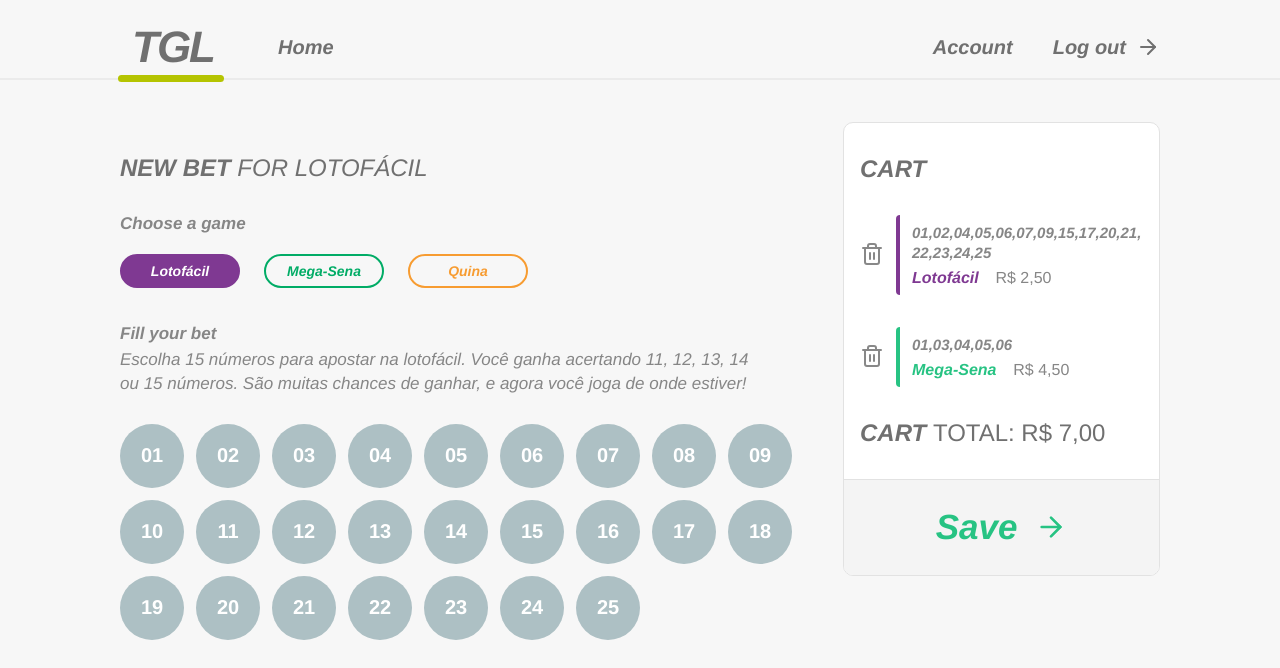
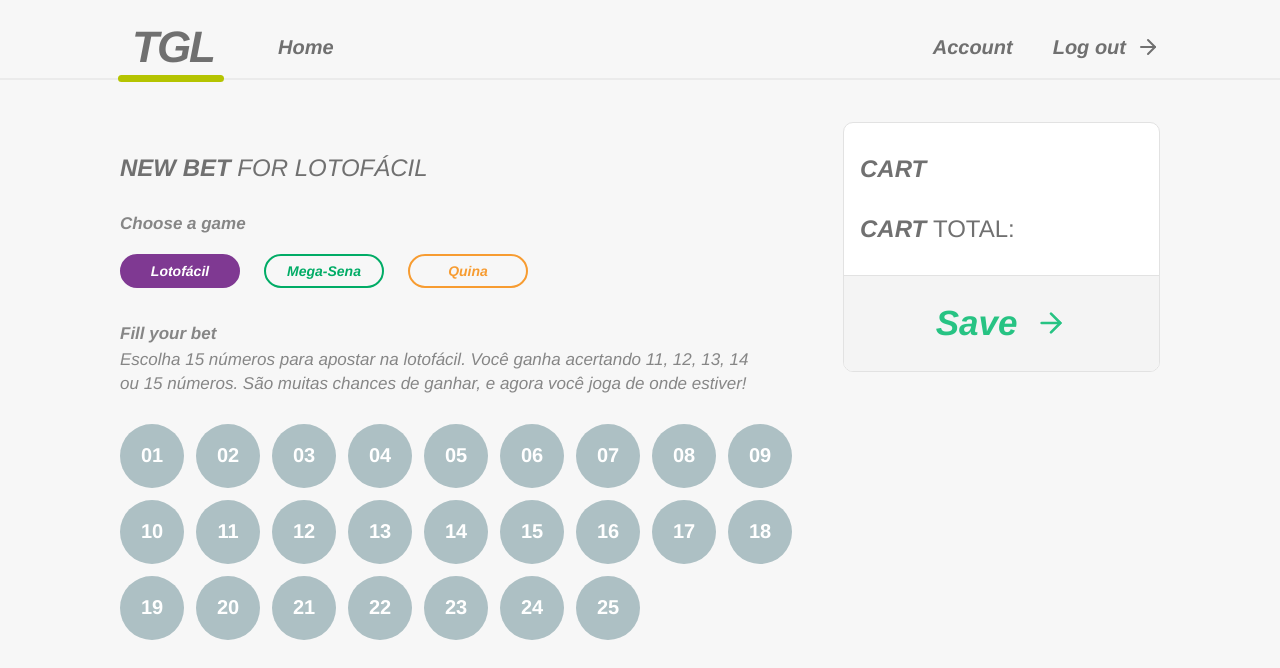
Before and after one commit to joaogabriel-sg/labluby-javascript-final-test, a plain HTML site: page index.html in a window 1280 px wide. Shown: the top 668 px of the page. Drawn offline with Linux system fonts and the light colour scheme.

Commit message:
feat: add more data attributes to cart
- Add more data attributes to cart
- Remove cart games static items code

```diff
--- a/index.html
+++ b/index.html
@@ -89,49 +89,14 @@
                 <strong>Cart</strong>
               </h2>
 
-              <ul data-js="cart-games" class="cart-games">
-                <li class="cart-game">
-                  <button type="button" class="cart-game__delete-button">
-                    <img src="./src/assets/trash-icon.svg" alt="Delete game" />
-                  </button>
-
-                  <div class="cart-game__game-data">
-                    <p class="cart-game__game-numbers">
-                      01,02,04,05,06,07,09,15,17,20,21, 22,23,24,25
-                    </p>
-
-                    <p class="cart-game__game-info">
-                      <strong class="cart-game__game-type">Lotofácil</strong>
-                      <span class="cart-game__game-price">R$ 2,50</span>
-                    </p>
-                  </div>
-                </li>
-
-                <li class="cart-game">
-                  <button type="button" class="cart-game__delete-button">
-                    <img src="./src/assets/trash-icon.svg" alt="Delete game" />
-                  </button>
-
-                  <div class="cart-game__game-data">
-                    <p class="cart-game__game-numbers">01,03,04,05,06</p>
-
-                    <p class="cart-game__game-info">
-                      <strong class="cart-game__game-type">Mega-Sena</strong>
-                      <span class="cart-game__game-price">R$ 4,50</span>
-                    </p>
-                  </div>
-                </li>
-              </ul>
+              <ul data-js="cart-games" class="cart-games"></ul>
             </section>
 
             <section class="cart-side__section">
               <h2 class="primary-title">
                 <strong>Cart</strong>
-                <span
-                  data-js="cart-games__total-price"
-                  class="cart-games__total-price"
-                >
-                  total: R$ 7,00
+                <span class="cart-games__total-price">
+                  total: <span data-js="cart-games__total-price"></span>
                 </span>
               </h2>
             </section>
```
